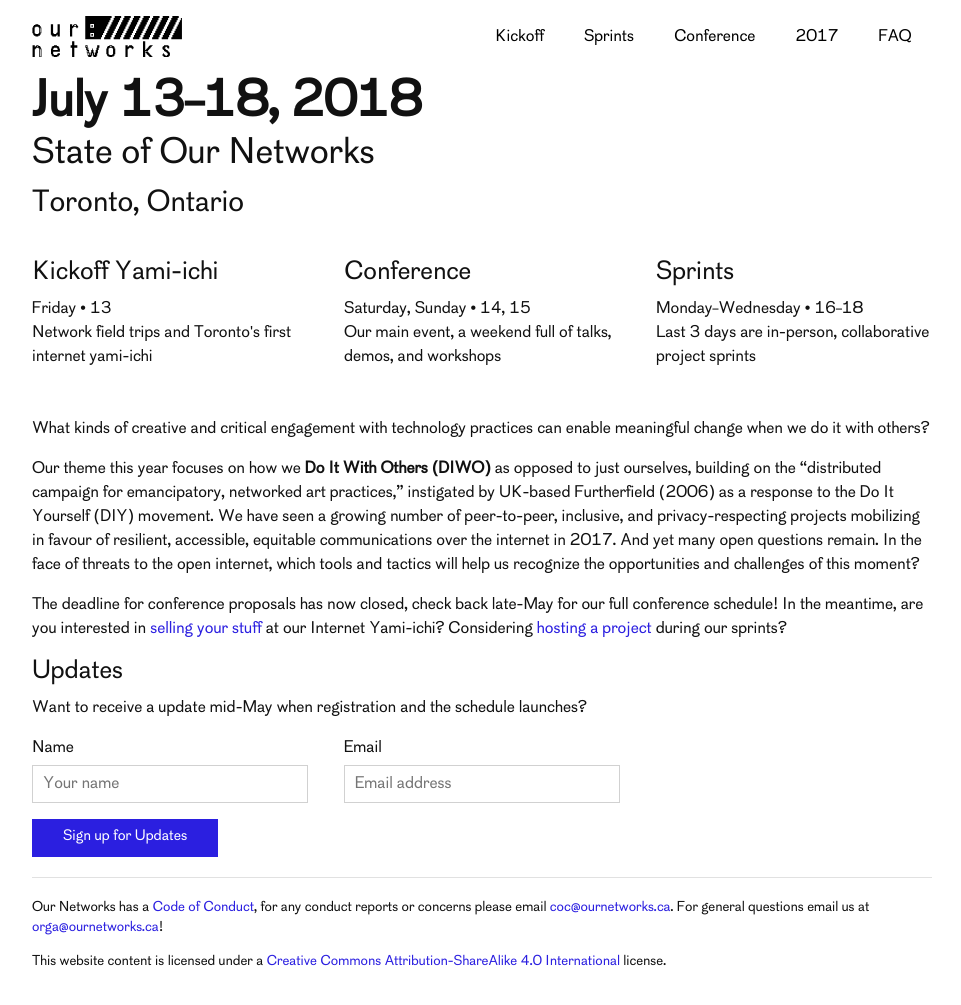
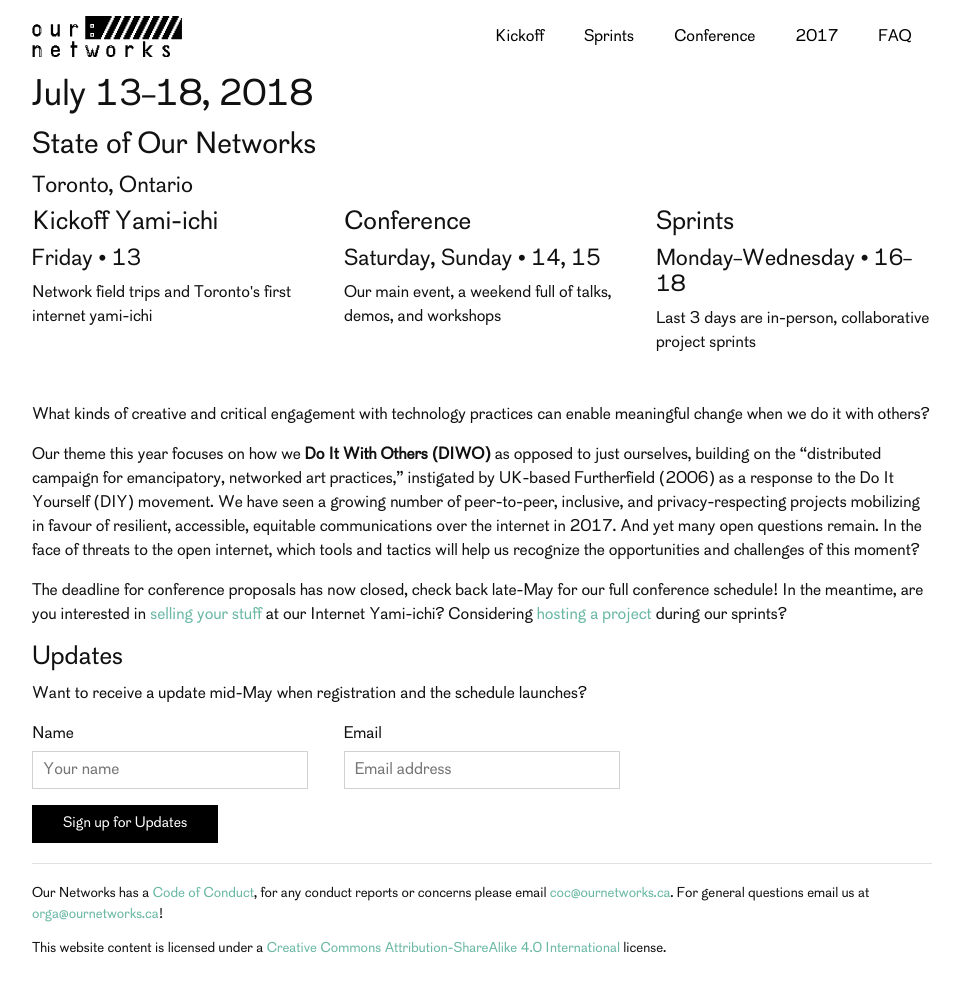
Before and after one commit to ournetworks/ournetworks.ca, a Jekyll site: the page built from index.md, in a window 1280 px wide and 1027 px high. Shown: the top 1005 px of the window, without its empty margins (158-1119 px from the left). Built offline with Jekyll 4.4.1, drawn with Linux system fonts in a browser that asks for light colours.

Commit message:
style edits

```diff
--- a/_includes/2018-hero.html
+++ b/_includes/2018-hero.html
@@ -1,25 +1,23 @@
-<div style="margin-bottom: 2.25em;">
-  <span style="font-size: 4.85rem; line-height: 1.2; font-weight: 600;">July 13–18, 2018</span><br />
-  <span style="font-size: 3.5rem; line-height: 1.2;">{{ site.title }}</span><br />
-  <h1>{{ page.subtitle }}</h1>
-  <h2>Toronto, Ontario</h2>
-</div>
+<h1>July 13–18, 2018</h1>
+<h2>{{ site.title }}</h2>
+<h3>{{ page.subtitle }}</h3>
+<h4>Toronto, Ontario</h4>
 
 <!-- Event hero section -->
 <section class="sections row featurette-events-row">
   <div class="four columns">
     <h3>Kickoff Yami-ichi</h3>
-    <span>Friday • 13</span>
+    <h4>Friday • 13</h4>
     <p>Network field trips and Toronto's first internet yami-ichi</p>
   </div>
   <div class="four columns">
     <h3>Conference</h3>
-    <span>Saturday, Sunday • 14, 15</span>
+    <h4>Saturday, Sunday • 14, 15</h4>
     <p>Our main event, a weekend full of talks, demos, and workshops</p>
   </div>
   <div class="four columns">
     <h3>Sprints</h3>
-    <span>Monday–Wednesday • 16–18</span>
+    <h4>Monday–Wednesday • 16–18</h4>
     <p>Last 3 days are in-person, collaborative project sprints</p>
   </div>
 </section>
--- a/_sass/_buttons.scss
+++ b/_sass/_buttons.scss
@@ -33,8 +33,8 @@
 .button.button-primary,
 button.button-primary {
   color: $white;
-  background-color: $accent-color;
-  border-color: $accent-color;
+  background-color: $black;
+  border-color: $black;
 }
 
 .button.button-primary:hover,
@@ -42,8 +42,8 @@
 .button.button-primary:focus,
 button.button-primary:focus {
   color: $white;
-  background-color: darken($accent-color, 10%);
-  border-color: darken($accent-color, 10%);
+  background-color: lighten($black, 20%);
+  border-color: lighten($black, 20%);
 }
 
 .compact {
--- a/_sass/_fonts.scss
+++ b/_sass/_fonts.scss
@@ -9,3 +9,15 @@
   font-weight: normal;
   font-style: normal;
 }
+
+@font-face {
+  font-family: 'Terminal Grotesque';
+  src: url("../fonts/terminal-grotesque-webfont.eot");
+  src:
+    url("fonts/terminal-grotesque-webfont.eot?#iefix") format("embedded-opentype"),
+    url("fonts/terminal-grotesque-webfont.woff2") format("woff2"),
+    url("fonts/terminal-grotesque-webfont.woff") format("woff"),
+    url("fonts/terminal-grotesque-webfont.ttf") format("truetype");
+  font-weight: normal;
+  font-style: normal;
+}
--- a/_sass/_typography.scss
+++ b/_sass/_typography.scss
@@ -79,3 +79,9 @@
 .heading {
   line-height: 1.2em;
 }
+
+// Terminal Font helper
+
+.terminal {
+  font-family: 'Terminal Grotesque';
+}
--- a/_sass/_variables.scss
+++ b/_sass/_variables.scss
@@ -15,7 +15,7 @@
 $text-color: #111;
 $background-color: #ffffff;
 $background-accent: #d1e9e3;
-$accent-color: #2b1fe0;
+$accent-color: darken($background-accent, 30%);
 
 $white: #fff;
 $black: #000;
```
Also changed, not shown: css/fonts/terminal-grotesque-webfont.ttf (added), css/fonts/terminal-grotesque-webfont.woff (added), css/fonts/terminal-grotesque-webfont.woff2 (added), 2 other files.
